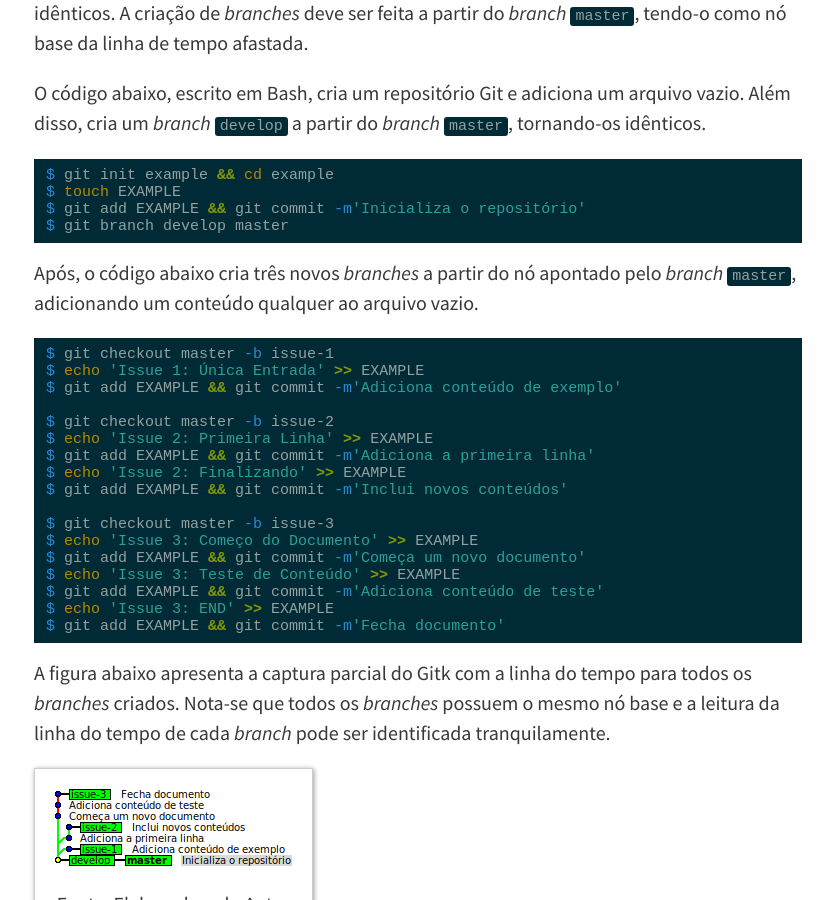
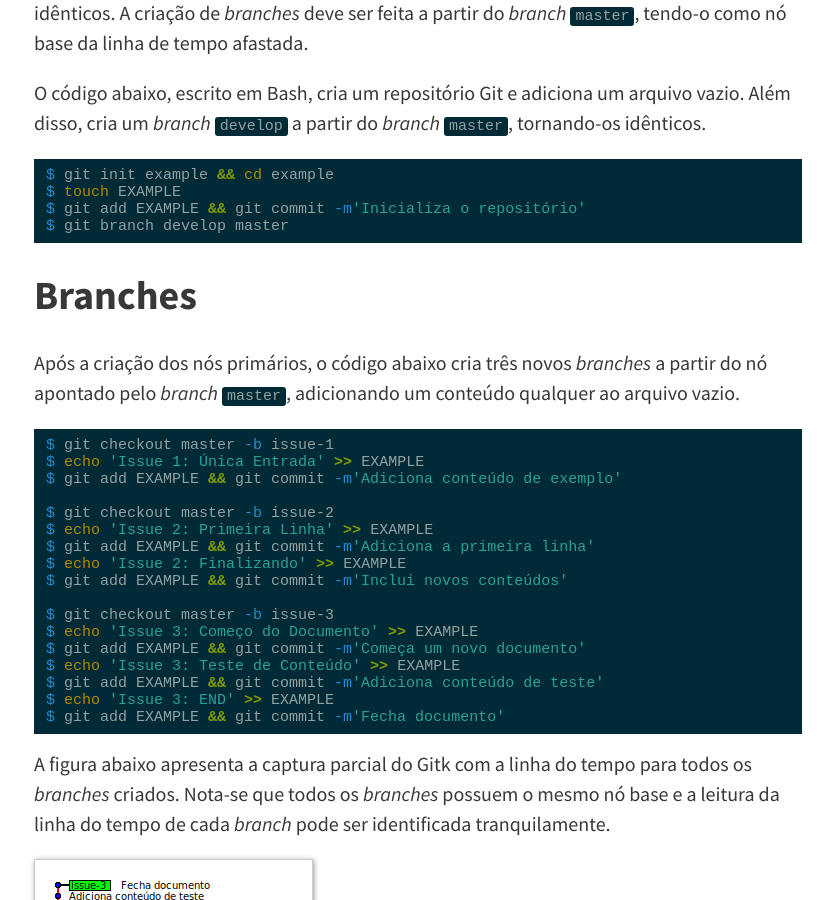
Before and after one commit to wandersonwhcr/wandersonwhcr.github.io, a Jekyll site: the page built from _posts/2017-02-25-alfaiate-git-branches.md, in a window 1280 px wide and 900 px high, scrolled down 2338 px. Shown: the whole window, without its empty margins (222-1055 px from the left). Built offline with Jekyll 4.4.1, drawn with Linux system fonts in a browser that asks for light colours; nearby versions of some CDN libraries; comment, search, counter and statistics services are not loaded.

Commit message:
Separa os conteúdo de nós primários

````diff
--- a/_posts/2017-02-25-alfaiate-git-branches.md
+++ b/_posts/2017-02-25-alfaiate-git-branches.md
@@ -40,7 +40,9 @@ $ git add EXAMPLE && git commit -m'Inicializa o repositório'
 $ git branch develop master
 ```
 
-Após, o código abaixo cria três novos _branches_ a partir do nó apontado pelo _branch_ `master`, adicionando um conteúdo qualquer ao arquivo vazio.
+## Branches
+
+Após a criação dos nós primários, o código abaixo cria três novos _branches_ a partir do nó apontado pelo _branch_ `master`, adicionando um conteúdo qualquer ao arquivo vazio.
 
 ```bash
 $ git checkout master -b issue-1
````
